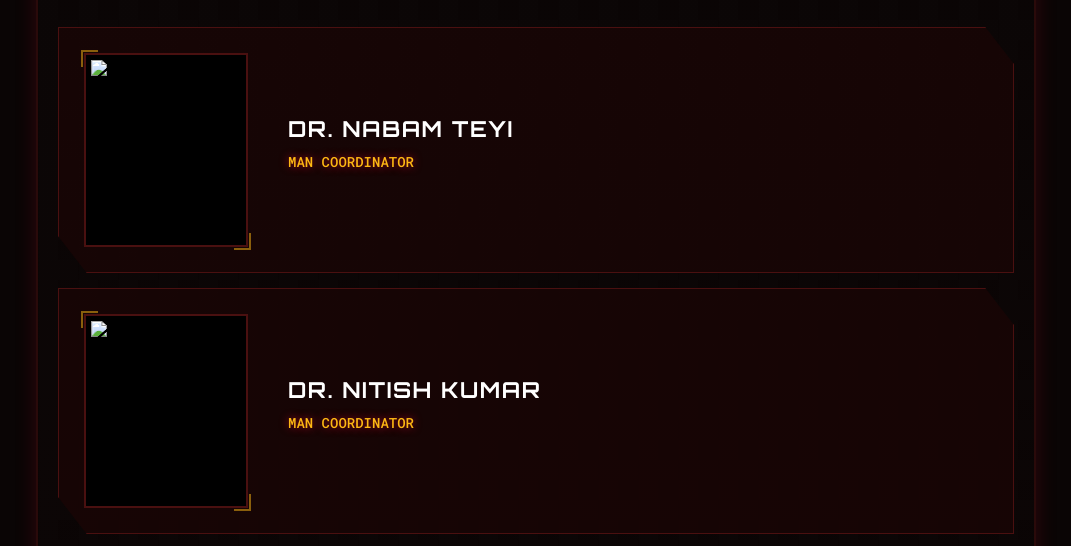
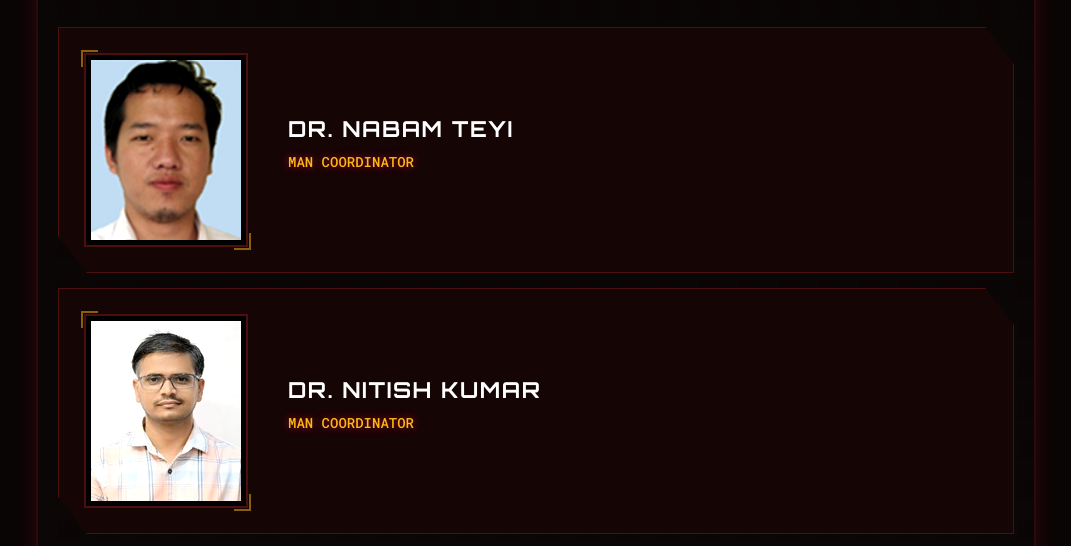
Before and after one commit to me24tnpnerist-cyber/man-web-aasset, a plain HTML site: page index.html in a window 1280 px wide. Shown: the part 142-688 px from the top of the page, without its empty margins (104-1175 px from the left). Drawn offline with Linux system fonts and the light colour scheme.

Commit message:
Update index.html

```diff
--- a/index.html
+++ b/index.html
@@ -34,8 +34,8 @@ body { background-color: #0a0505; margin: 0; padding: 20px 0; }
 <body>
 <div class="stark-container">
 <div class="stark-header"><h2>EXECUTIVE BODY 26-27</h2></div>
-<div class="stark-row"><div class="stark-image"><img src="REPLACE_WITH_IMAGE_URL" alt="Dr. Nabam Teyi"></div><div class="stark-details"><h3>DR. NABAM TEYI</h3><p class="stark-role">MAN Coordinator</p></div></div>
-<div class="stark-row"><div class="stark-image"><img src="REPLACE_WITH_IMAGE_URL" alt="Dr. Nitish Kumar"></div><div class="stark-details"><h3>DR. NITISH KUMAR</h3><p class="stark-role">MAN Coordinator</p></div></div>
+<div class="stark-row"><div class="stark-image"><img src="photo/nbt.jpg" alt="Dr. Nabam Teyi"></div><div class="stark-details"><h3>DR. NABAM TEYI</h3><p class="stark-role">MAN Coordinator</p></div></div>
+<div class="stark-row"><div class="stark-image"><img src="photo/Web-image.jpg" alt="Dr. Nitish Kumar"></div><div class="stark-details"><h3>DR. NITISH KUMAR</h3><p class="stark-role">MAN Coordinator</p></div></div>
 <div class="stark-row"><div class="stark-image"><img src="photo/WhatsApp%20Image%202026-05-30%20at%2011.00.17%20PM.jpeg" alt="Dikshitav Hazarika"></div><div class="stark-details"><h3>DIKSHITAV HAZARIKA</h3><p class="stark-role">General Secretary</p><p class="stark-data"><span>Phone number:</span> +91 88228 33628</p><p class="stark-data"><span>Gmail:</span> dikshitavhazarika06@gmail.com</p></div></div>
 <div class="stark-row"><div class="stark-image"><img src="photo/Copy%20of%20IMG-20260307-WA0088%20-%20Dibarpan%20Das.jpg" alt="Dibarpan Das"></div><div class="stark-details"><h3>DIBARPAN DAS</h3><p class="stark-role">Assistant General Secretary</p><p class="stark-data"><span>Phone number:</span> +91 98633 60116</p><p class="stark-data"><span>Gmail:</span> dibarpandas@gmail.com</p></div></div>
 <div class="stark-row"><div class="stark-image"><img src="photo/f01ef414-d878-4860-841e-068c23144117%20-%20Swastyayana%20Shreyam%20Saikia.jpg" alt="Swastyayana Shreyam Saikia"></div><div class="stark-details"><h3>SWASTYAYANA SHREYAM SAIKIA</h3><p class="stark-role">Assistant General Secretary</p><p class="stark-data"><span>Phone number:</span> +91 94355 06198</p><p class="stark-data"><span>Gmail:</span> swastyayanashreyam@gmail.com</p></div></div>
```
